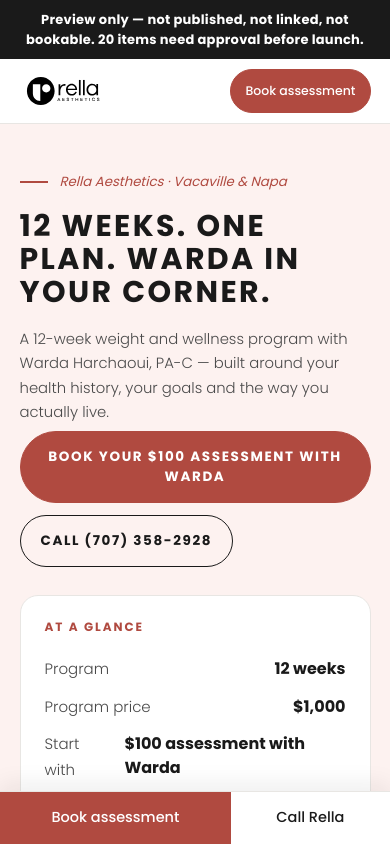
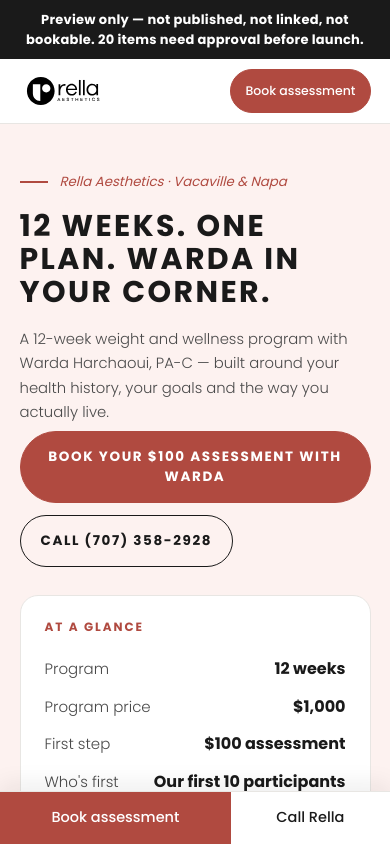
Before and after one commit to zwagner19/rella-aesthetics, a Next.js app: page /programs/warda-12-week in a window 390 px wide. Shown: the top 844 px of the page. Built offline with nearby package versions, Linux system fonts and the light colour scheme.

Commit message:
Preview: tighten at-a-glance row on mobile

```diff
--- a/src/app/(campaign)/programs/warda-12-week/page.tsx
+++ b/src/app/(campaign)/programs/warda-12-week/page.tsx
@@ -96,7 +96,7 @@
                   {([
                     ["Program", PROGRAM.duration.text],
                     ["Program price", PROGRAM.price.text.replace(" for 12 weeks", "")],
-                    ["Start with", `${ASSESSMENT.price.text} assessment with Warda`],
+                    ["First step", `${ASSESSMENT.price.text} assessment`],
                     ["Who's first", "Our first 10 participants"],
                   ] as const).map(([k, v]) => (
                     <div key={k} className="wp-row">
```
